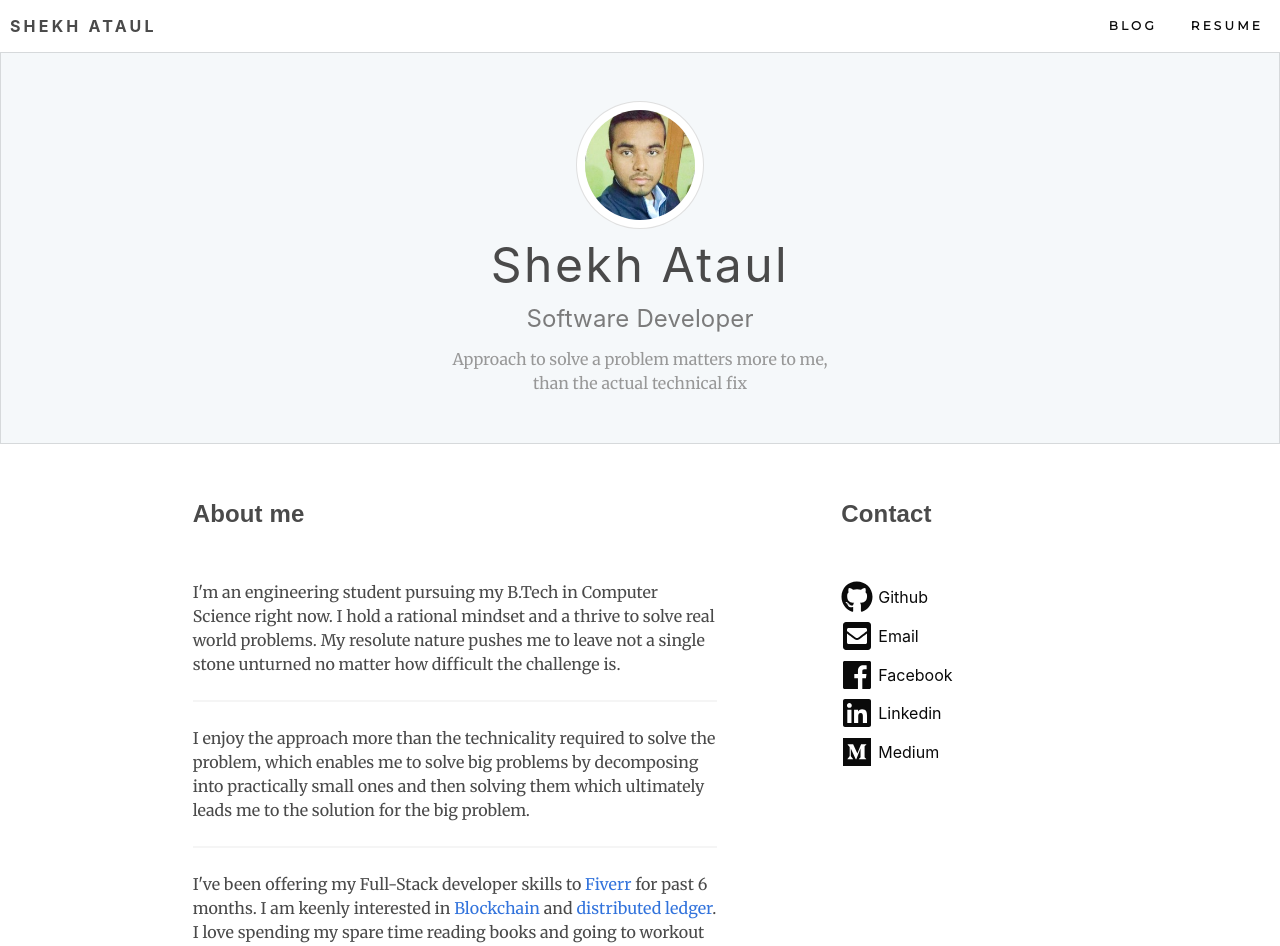
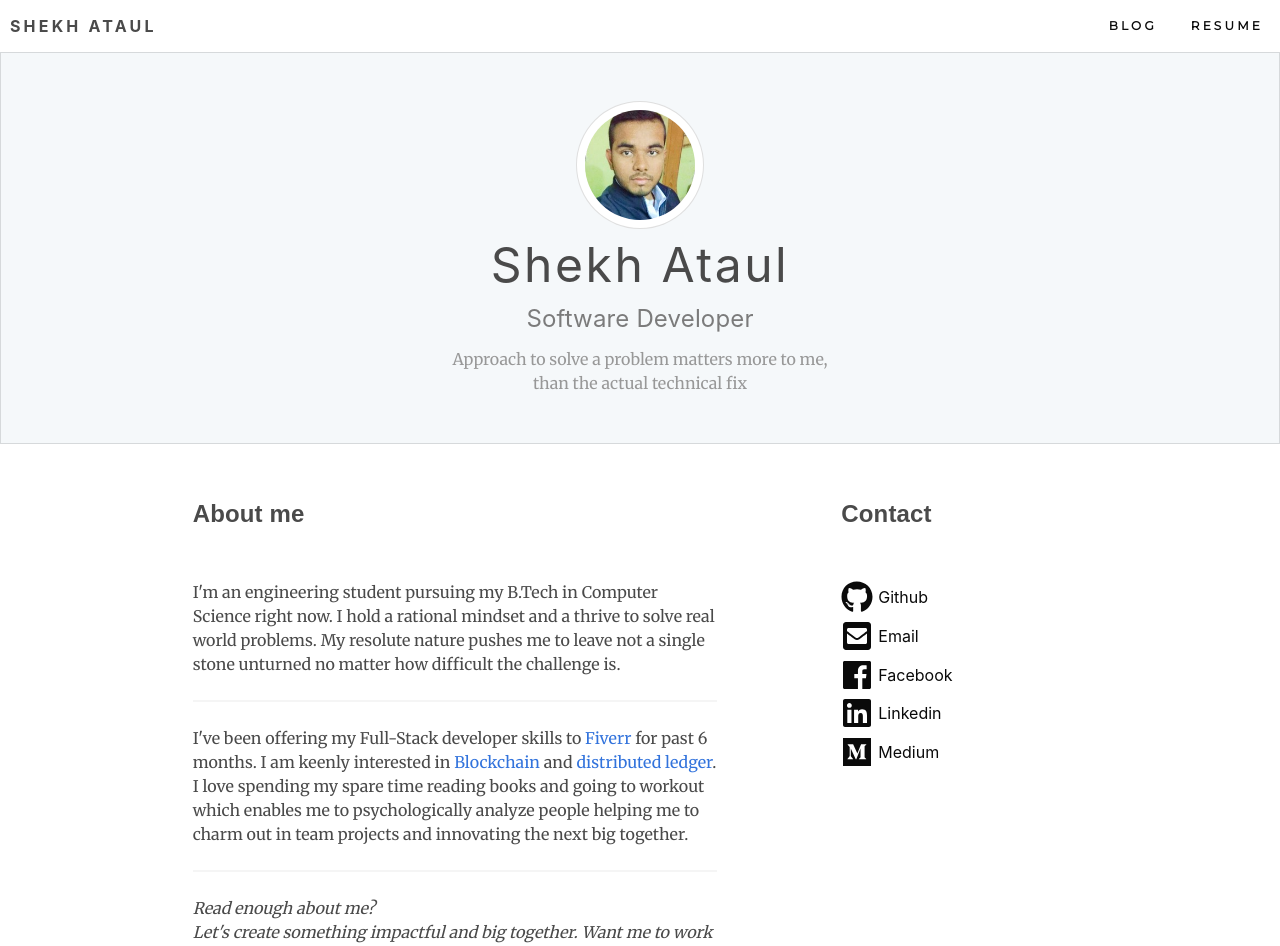
Before and after one commit to ataul443/portfolio, a Vue app: page / in a window 1280 px wide. Shown: the top 946 px of the page. Built offline with nearby package versions, Linux system fonts and the light colour scheme.

Commit message:
Removed some information about problem solving.

```diff
--- a/src/components/HomePage/HomePageBody.vue
+++ b/src/components/HomePage/HomePageBody.vue
@@ -14,11 +14,7 @@
             leave not a single stone unturned no matter how difficult the
             challenge is.
               <hr/>
-              <p>I enjoy the approach more than the technicality
-            required to solve the problem, which enables me to solve big problems
-             by decomposing into practically small ones and then solving them which
-                ultimately leads me to the solution for the big problem.</p>
-            <hr/>
+
 
             <p>I've been offering my Full-Stack developer skills to <router-link to="//www.fiverr.com/shekhataul170" title="Fiverr" target="_blank">Fiverr</router-link> for
             past 6 months. I am keenly interested in <router-link to="//en.wikipedia.org/wiki/Blockchain" title="Blockhain" target="_blank">Blockchain</router-link> and
```
